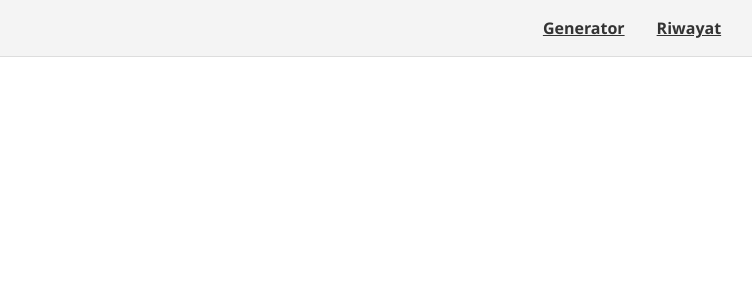
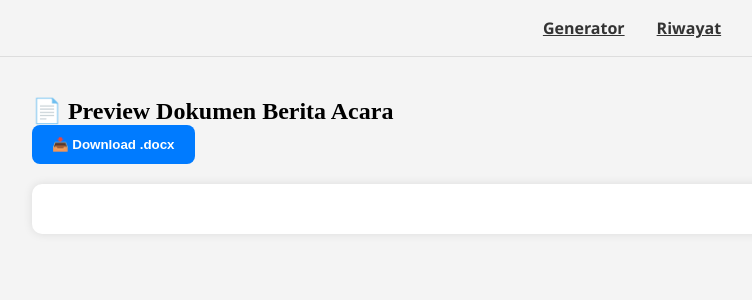
Before and after one commit to qaulanolan/berita-acara-frontend, a Vue app in the folder ba-frontend/: page /preview in a window 1280 px wide. Before the commit this address had no page. Shown: the top 300 px of the page, without its empty margins (8-760 px from the left). Built offline with nearby package versions, Linux system fonts and the light colour scheme.

Commit message:
Fix newline rendering for perusahaan field using <br> to \n conversion

```diff
--- a/ba-frontend/src/router/index.js
+++ b/ba-frontend/src/router/index.js
@@ -1,6 +1,7 @@
 import { createRouter, createWebHistory } from 'vue-router'
 import GeneratorPage from '../views/GeneratorPage.vue'
 import HistoryPage from '../views/HistoryPage.vue'
+import PreviewPage from '@/views/PreviewPage.vue'
 
 const router = createRouter({
   history: createWebHistory(import.meta.env.BASE_URL),
@@ -14,6 +15,11 @@ const router = createRouter({
       path: '/history',
       name: 'history',
       component: HistoryPage
+    },
+    {
+      path: '/preview',
+      name: 'PreviewPage',
+      component: () => import('../views/PreviewPage.vue') // sesuaikan path
     }
   ]
 })
--- a/ba-frontend/src/views/GeneratorPage.vue
+++ b/ba-frontend/src/views/GeneratorPage.vue
@@ -52,8 +52,16 @@ async function generateFile() {
       responseType: 'blob'
     });
     fileBlob.value = response.data;
-    newHistoryId.value = response.headers['x-history-id'];
-    step.value = 4;
+
+    // Convert blob ke base64 dan simpan ke localStorage
+    const reader = new FileReader();
+    reader.onloadend = () => {
+      const base64 = reader.result;
+      localStorage.setItem('generatedDocx', base64);
+      window.location.href = '/preview'; // pindah ke halaman preview
+    };
+    reader.readAsDataURL(response.data);
+
   } catch (error) {
     console.error('Gagal men-generate DOCX:', error);
     alert('Terjadi kesalahan. Cek console log untuk detail.');
@@ -61,6 +69,7 @@ async function generateFile() {
     isLoading.value = false;
   }
 }
+
 
 async function previewFile() {
   isPreviewVisible.value = !isPreviewVisible.value;
--- /dev/null
+++ b/ba-frontend/src/views/PreviewPage.vue
@@ -0,0 +1,70 @@
+<template>
+  <div class="preview-wrapper">
+    <h2>📄 Preview Dokumen Berita Acara</h2>
+
+    <button @click="downloadFile" class="btn-download">📥 Download .docx</button>
+
+    <div ref="docxContainer" class="docx-content"></div>
+  </div>
+</template>
+
+<script setup>
+import { onMounted, ref } from 'vue';
+import { renderAsync } from 'docx-preview';
+
+const docxContainer = ref(null);
+const blobFile = ref(null);
+
+onMounted(async () => {
+  const base64 = localStorage.getItem('generatedDocx');
+  if (!base64) return;
+
+  const binary = atob(base64.split(',')[1]);
+  const byteArray = new Uint8Array(binary.length);
+  for (let i = 0; i < binary.length; i++) {
+    byteArray[i] = binary.charCodeAt(i);
+  }
+
+  blobFile.value = new Blob([byteArray], {
+    type: 'application/vnd.openxmlformats-officedocument.wordprocessingml.document',
+  });
+
+  await renderAsync(blobFile.value, docxContainer.value);
+});
+
+function downloadFile() {
+  if (!blobFile.value) return;
+  const url = URL.createObjectURL(blobFile.value);
+  const a = document.createElement('a');
+  a.href = url;
+  a.download = 'BeritaAcara.docx';
+  a.click();
+  URL.revokeObjectURL(url);
+}
+</script>
+
+<style scoped>
+.preview-wrapper {
+  padding: 40px;
+  background-color: #f4f4f4;
+  min-height: 100vh;
+}
+
+.btn-download {
+  background-color: #007bff;
+  color: white;
+  padding: 12px 20px;
+  font-weight: bold;
+  border: none;
+  border-radius: 8px;
+  margin-bottom: 20px;
+  cursor: pointer;
+}
+
+.docx-content {
+  background: white;
+  border-radius: 10px;
+  padding: 25px;
+  box-shadow: 0 0 10px rgba(0,0,0,0.1);
+}
+</style>
```
